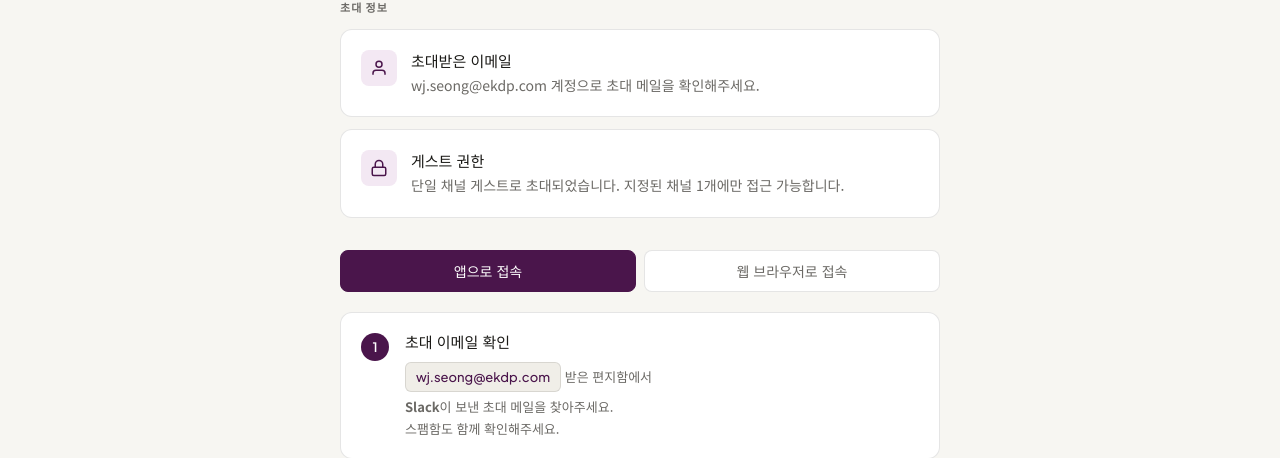
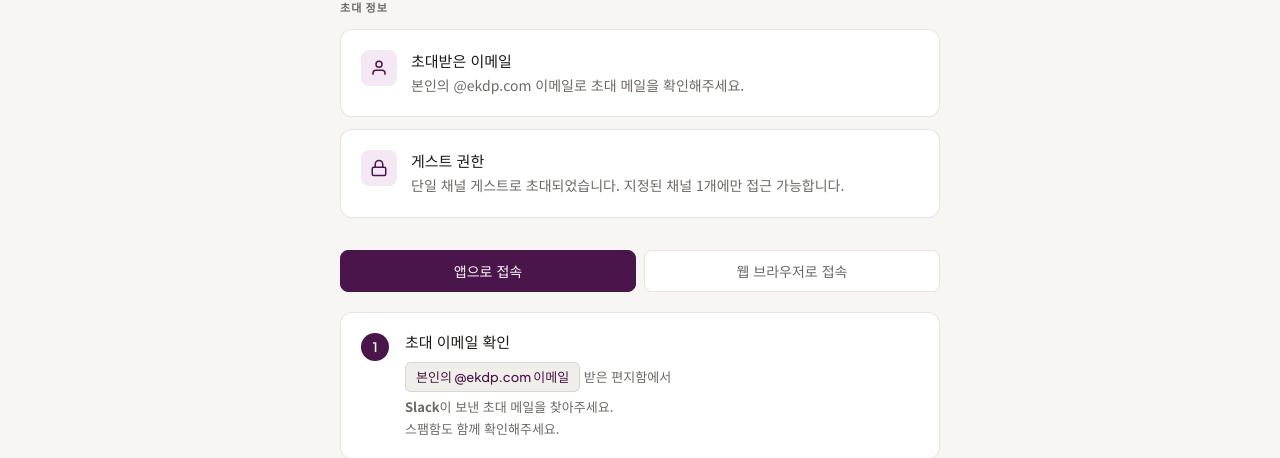
Before and after one commit to jh1234887/slack-guide, a plain HTML site: page index.html in a window 1280 px wide. Shown: the part 298-756 px from the top of the page. Drawn offline with Linux system fonts and the light colour scheme.

Commit message:
fix: 이메일을 범용 텍스트로 변경

```diff
--- a/index.html
+++ b/index.html
@@ -301,7 +301,7 @@
     </div>
     <div class="info-body">
       <strong>초대받은 이메일</strong>
-      <p>wj.seong@ekdp.com 계정으로 초대 메일을 확인해주세요.</p>
+      <p>본인의 @ekdp.com 이메일로 초대 메일을 확인해주세요.</p>
     </div>
   </div>
 
@@ -330,7 +330,7 @@
         <div class="step-content">
           <p class="step-title">초대 이메일 확인</p>
           <p class="step-desc">
-            <span class="pill">wj.seong@ekdp.com</span> 받은 편지함에서<br>
+            <span class="pill">본인의 @ekdp.com 이메일</span> 받은 편지함에서<br>
             <strong>Slack</strong>이 보낸 초대 메일을 찾아주세요.<br>
             스팸함도 함께 확인해주세요.
           </p>
@@ -405,7 +405,7 @@
         <div class="step-content">
           <p class="step-title">초대 이메일 확인</p>
           <p class="step-desc">
-            <span class="pill">wj.seong@ekdp.com</span> 받은 편지함에서<br>
+            <span class="pill">본인의 @ekdp.com 이메일</span> 받은 편지함에서<br>
             <strong>Slack</strong>이 보낸 초대 메일을 찾아주세요.<br>
             스팸함도 함께 확인해주세요.
           </p>
```
